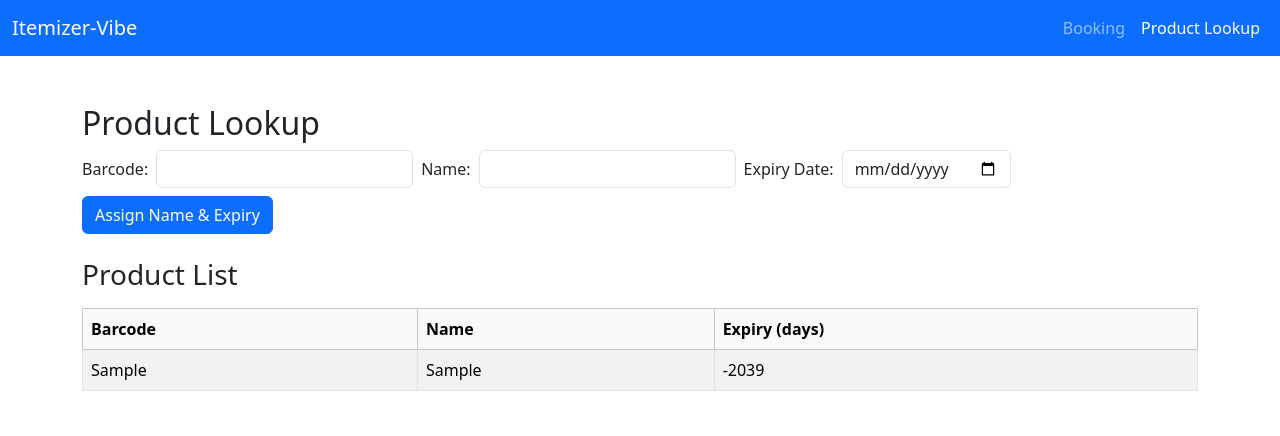
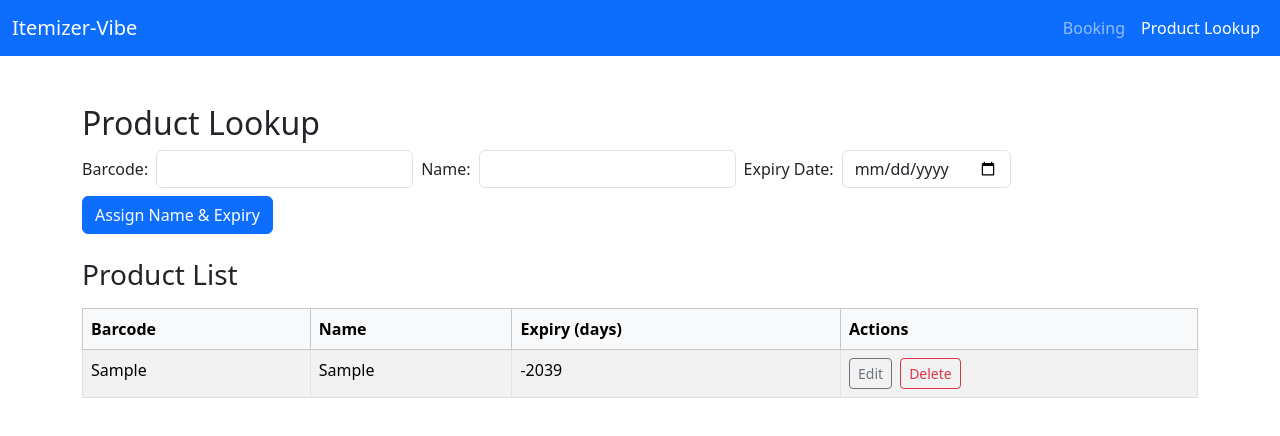
Before and after one commit to iangorse/itemizer-vibe, a React (Vite) app: page /lookup in a window 1280 px wide. Both pictures are taken after typing "Sample", "Sample", "2020-01-15" into the empty fields and a click on the button "Assign Name & Expiry". Shown: the top 436 px of the page. Built offline with nearby package versions, Linux system fonts and the light colour scheme.

Commit message:
Enhance ProductLookupPage: add edit and delete functionality for product items

```diff
--- a/src/components/AppRouter.jsx
+++ b/src/components/AppRouter.jsx
@@ -104,6 +104,7 @@ function AppRouter() {
                 lookupExpiry={lookupExpiry}
                 setLookupExpiry={setLookupExpiry}
                 handleLookupSubmit={handleLookupSubmit}
+                setProductLookup={setProductLookup}
               />
             }
           />
--- a/src/components/ProductLookupPage.jsx
+++ b/src/components/ProductLookupPage.jsx
@@ -1,4 +1,4 @@
-import React, { useEffect } from 'react';
+import React, { useEffect, useState } from 'react';
 
 function ProductLookupPage({
   productLookup,
@@ -8,8 +8,11 @@ function ProductLookupPage({
   setLookupName,
   lookupExpiry,
   setLookupExpiry,
-  handleLookupSubmit
+  handleLookupSubmit,
+  setProductLookup
 }) {
+  const [editBarcode, setEditBarcode] = useState('');
+
   useEffect(() => {
     const prefillName = localStorage.getItem('lookupNamePrefill');
     if (prefillName) {
@@ -20,6 +23,29 @@ function ProductLookupPage({
 
   const handleLookupExpiryChange = (e) => {
     setLookupExpiry(e.target.value);
+  };
+
+  const handleEdit = (barcode) => {
+    setEditBarcode(barcode);
+    setLookupBarcode(barcode);
+    setLookupName(productLookup[barcode]?.name || '');
+    setLookupExpiry('');
+  };
+
+  const handleDelete = (barcode) => {
+    if (window.confirm('Are you sure you want to delete this product?')) {
+      setProductLookup(prev => {
+        const copy = { ...prev };
+        delete copy[barcode];
+        return copy;
+      });
+      if (editBarcode === barcode) {
+        setEditBarcode('');
+        setLookupBarcode('');
+        setLookupName('');
+        setLookupExpiry('');
+      }
+    }
   };
 
   return (
@@ -70,6 +96,7 @@ function ProductLookupPage({
             <th>Barcode</th>
             <th>Name</th>
             <th>Expiry (days)</th>
+            <th>Actions</th>
           </tr>
         </thead>
         <tbody>
@@ -78,6 +105,10 @@ function ProductLookupPage({
               <td>{barcode}</td>
               <td>{info.name}</td>
               <td>{info.expiryDays}</td>
+              <td>
+                <button className="btn btn-outline-secondary btn-sm me-2" onClick={() => handleEdit(barcode)}>Edit</button>
+                <button className="btn btn-outline-danger btn-sm" onClick={() => handleDelete(barcode)}>Delete</button>
+              </td>
             </tr>
           ))}
         </tbody>
```
